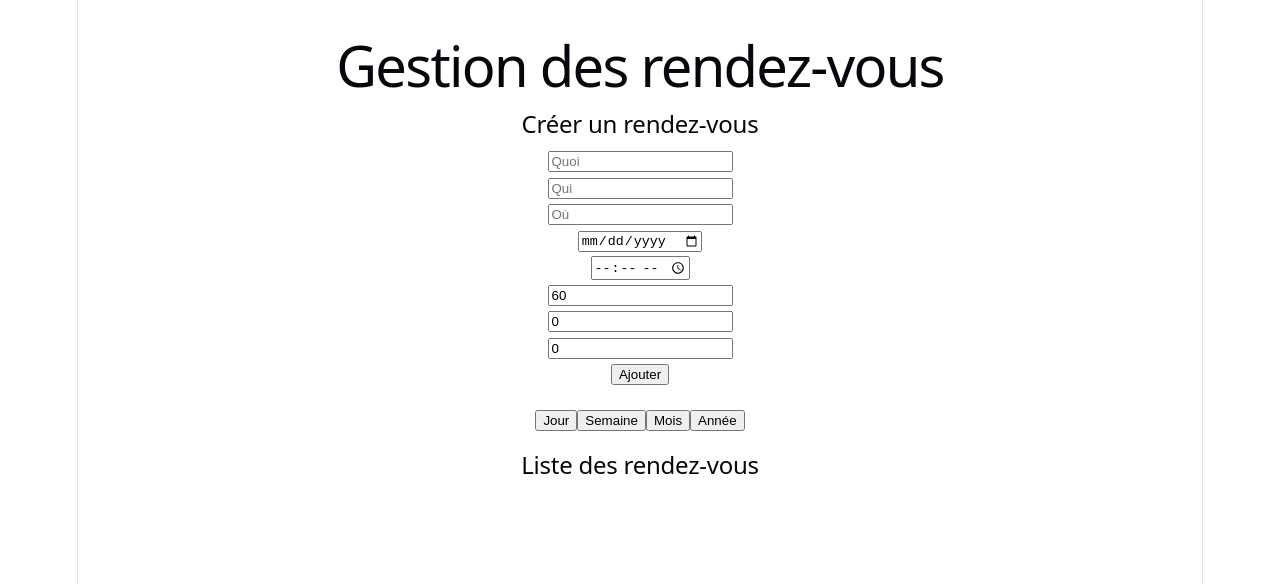
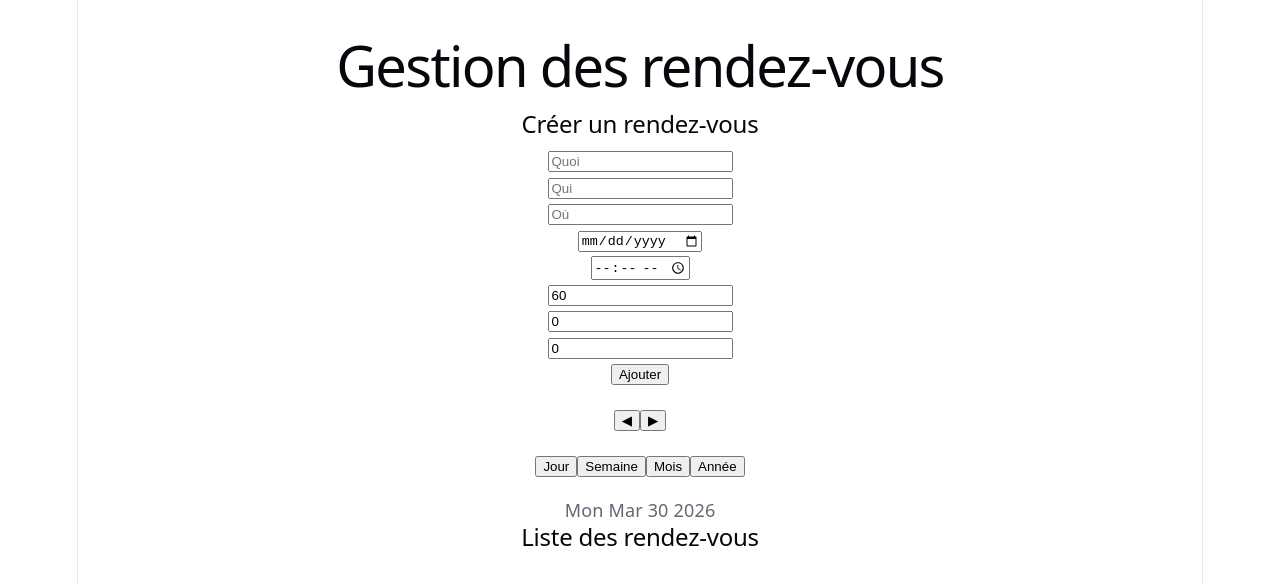
Before and after one commit to thierryb-dev/gestion-rdv, a React (Vite) app: page / in a window 1280 px wide. Shown: the top 584 px of the page. Built offline with nearby package versions, Linux system fonts and the light colour scheme.

Commit message:
ajout navigation date

```diff
--- a/src/App.jsx
+++ b/src/App.jsx
@@ -7,6 +7,7 @@ function App() {
   });
 
   const [viewMode, setViewMode] = useState("jour");
+  const [currentDate, setCurrentDate] = useState(new Date());
 
   useEffect(() => {
     localStorage.setItem("rdvs", JSON.stringify(rdvs));
@@ -55,6 +56,28 @@ function App() {
     return `${r.what} ${r.who ? "avec " + r.who : ""} ${r.where ? "à " + r.where : ""}`;
   }
 
+  function changeDate(step) {
+    const newDate = new Date(currentDate);
+
+    if (viewMode === "jour") {
+      newDate.setDate(newDate.getDate() + step);
+    }
+
+    if (viewMode === "semaine") {
+      newDate.setDate(newDate.getDate() + step * 7);
+    }
+
+    if (viewMode === "mois") {
+      newDate.setMonth(newDate.getMonth() + step);
+    }
+
+    if (viewMode === "annee") {
+      newDate.setFullYear(newDate.getFullYear() + step);
+    }
+
+    setCurrentDate(newDate);
+  }
+
   return (
     <div style={{ padding: 20 }}>
       <h1>Gestion des rendez-vous</h1>
@@ -71,14 +94,37 @@ function App() {
       <br />
       <input type="time" name="whenStart" value={form.whenStart} onChange={handleChange} />
       <br />
-      <input type="number" name="duration" placeholder="Durée" value={form.duration} onChange={handleChange} />
+      <input
+        type="number"
+        name="duration"
+        placeholder="Durée"
+        value={form.duration}
+        onChange={handleChange}
+      />
       <br />
-      <input type="number" name="travelBefore" placeholder="Temps avant" value={form.travelBefore} onChange={handleChange} />
+      <input
+        type="number"
+        name="travelBefore"
+        placeholder="Temps avant"
+        value={form.travelBefore}
+        onChange={handleChange}
+      />
       <br />
-      <input type="number" name="travelAfter" placeholder="Temps après" value={form.travelAfter} onChange={handleChange} />
+      <input
+        type="number"
+        name="travelAfter"
+        placeholder="Temps après"
+        value={form.travelAfter}
+        onChange={handleChange}
+      />
       <br />
 
       <button onClick={addRdv}>Ajouter</button>
+
+      <div style={{ margin: "20px 0" }}>
+        <button onClick={() => changeDate(-1)}>◀</button>
+        <button onClick={() => changeDate(1)}>▶</button>
+      </div>
 
       <div style={{ margin: "20px 0" }}>
         <button onClick={() => setViewMode("jour")}>Jour</button>
@@ -87,34 +133,37 @@ function App() {
         <button onClick={() => setViewMode("annee")}>Année</button>
       </div>
 
+      <p>{currentDate.toDateString()}</p>
+
       <h2>Liste des rendez-vous</h2>
 
       {rdvs
         .filter((r) => {
-          const today = new Date();
           const rdvDate = new Date(r.whenDate);
 
           if (viewMode === "jour") {
-            return rdvDate.toDateString() === today.toDateString();
+            return rdvDate.toDateString() === currentDate.toDateString();
           }
 
           if (viewMode === "semaine") {
-            const start = new Date(today);
-            start.setDate(today.getDate() - today.getDay());
+            const start = new Date(currentDate);
+            start.setDate(currentDate.getDate() - currentDate.getDay());
+
             const end = new Date(start);
             end.setDate(start.getDate() + 6);
+
             return rdvDate >= start && rdvDate <= end;
           }
 
           if (viewMode === "mois") {
             return (
-              rdvDate.getMonth() === today.getMonth() &&
-              rdvDate.getFullYear() === today.getFullYear()
+              rdvDate.getMonth() === currentDate.getMonth() &&
+              rdvDate.getFullYear() === currentDate.getFullYear()
             );
           }
 
           if (viewMode === "annee") {
-            return rdvDate.getFullYear() === today.getFullYear();
+            return rdvDate.getFullYear() === currentDate.getFullYear();
           }
 
           return true;
```
